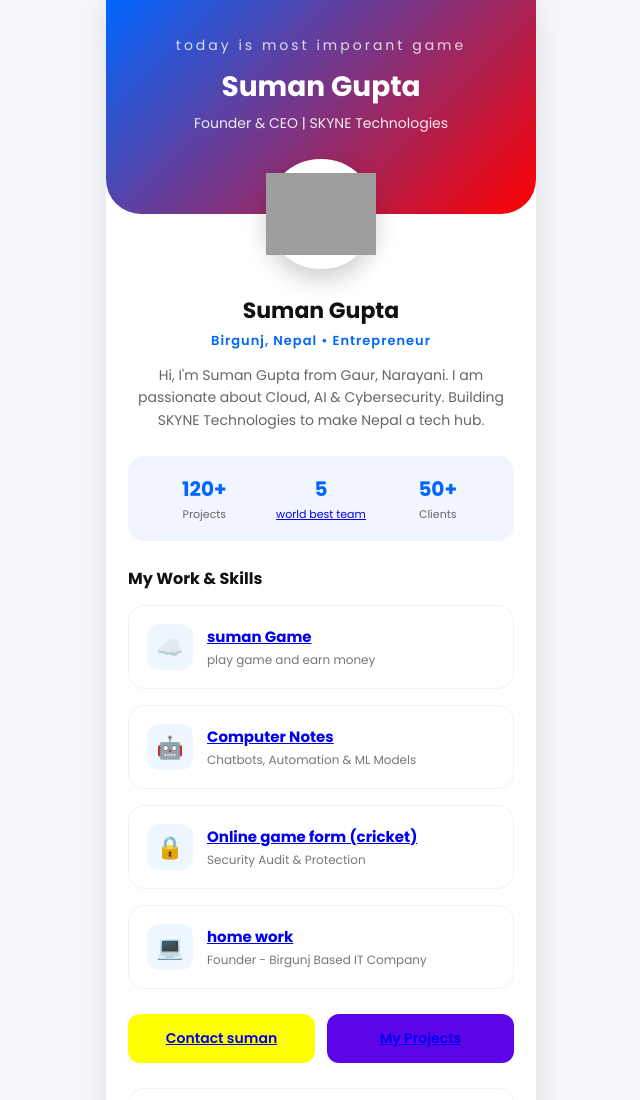
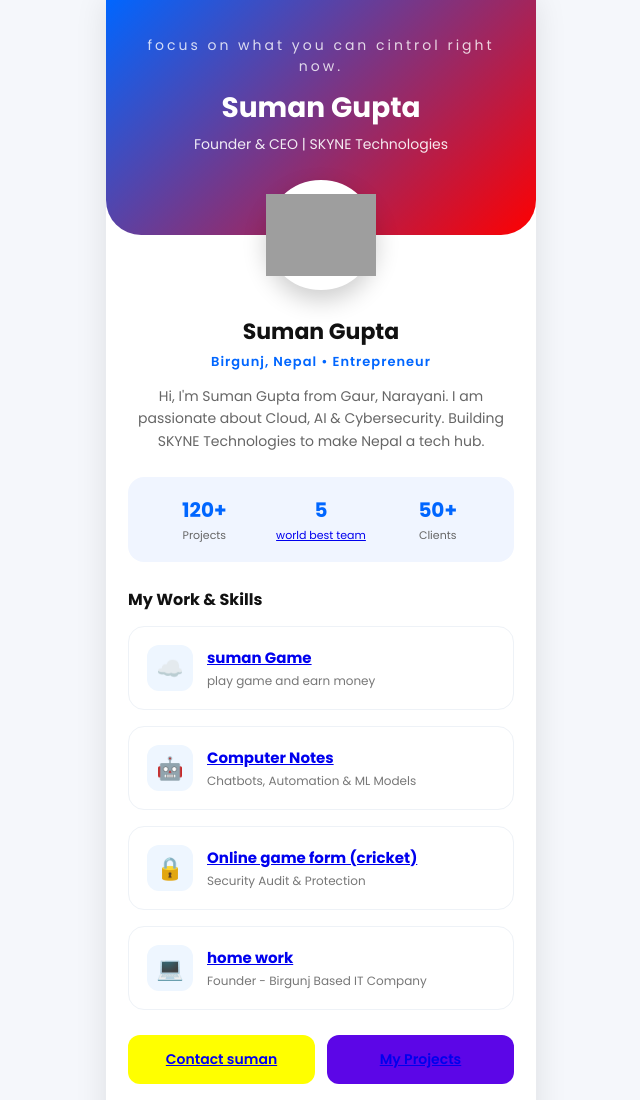
Before and after one commit to sumanguptasky-ai/suman-gupta-aaditya, a plain HTML site: page index.html/index.html in a window 1280 px wide. Shown: the top 1100 px of the page, without its empty margins (319-959 px from the left). Drawn offline with Linux system fonts and the light colour scheme; grey boxes are pictures that could not be loaded.

Commit message:
Modify index.html content and styles
Updated content and styling in index.html, including header text and various sections.

```diff
--- a/index.html/index.html
+++ b/index.html/index.html
@@ -38,7 +38,7 @@ body{background:#f5f7fb;color:#111}
 <body>
 <div class="mobile">
   <div class="header">
-    <div style="font-size:14px;letter-spacing:3px;opacity:0.8">today is most imporant game</div>
+    <div style="font-size:14px;letter-spacing:3px;opacity:0.8">focus on what you can cintrol right now.</div>
     <h1>Suman Gupta</h1>
     <p>Founder & CEO | SKYNE Technologies</p>
     <div class="profile-img"><img src="suamn.png" width="110px">  </div>
```
